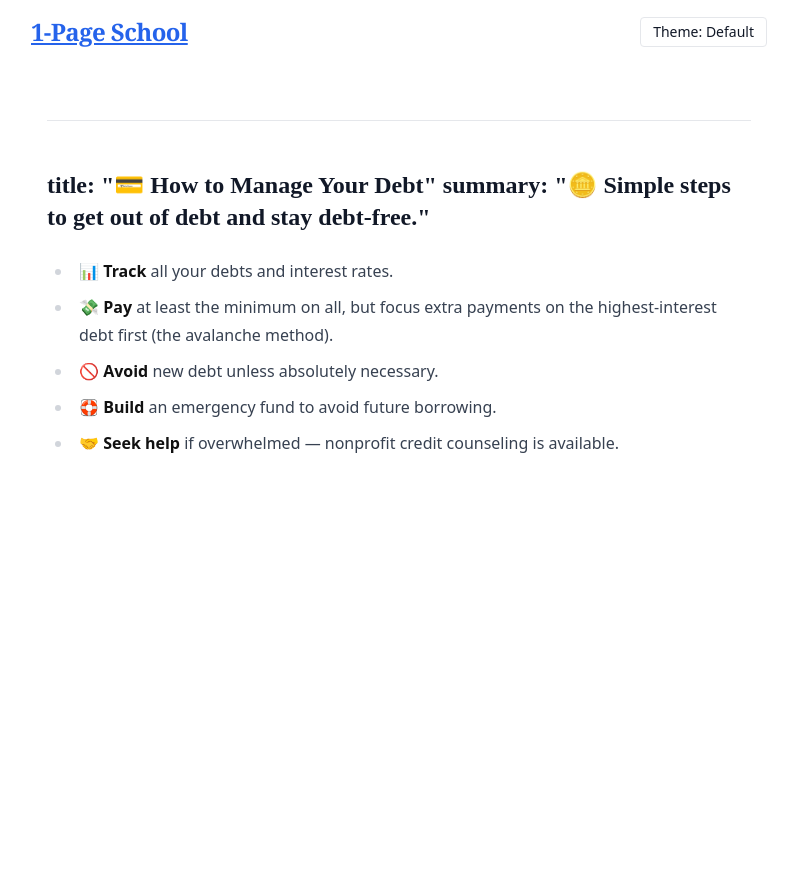
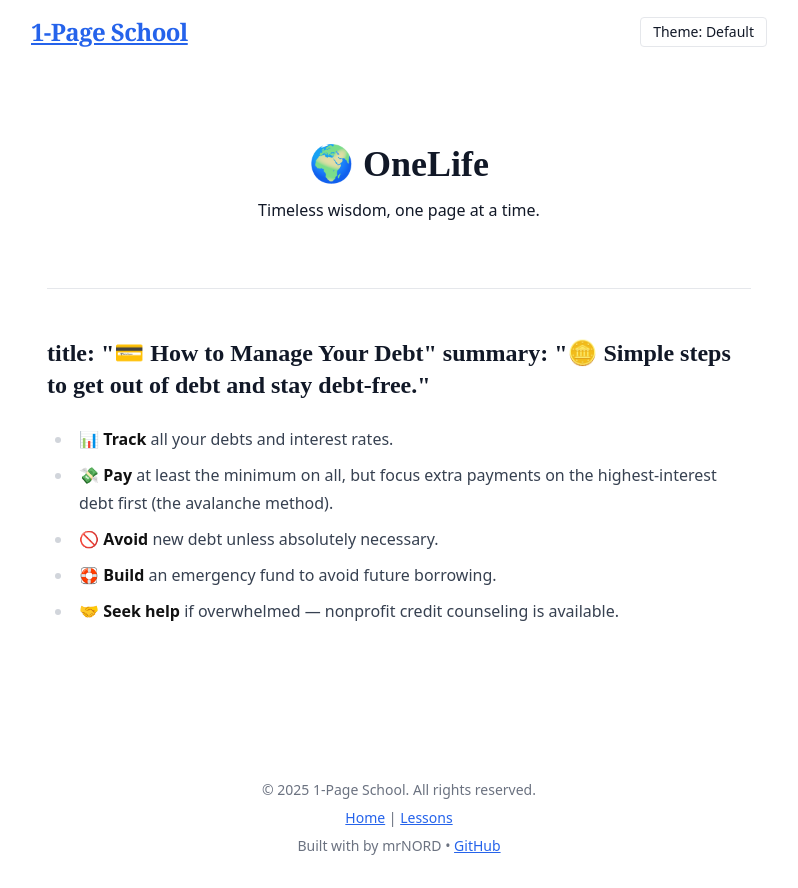
Before and after one commit to iamanvar3/1page-school, a Next.js app: page /lessons/life-skills/debt in a window 1280 px wide. Shown: the whole page, without its empty margins (241-1039 px from the left). Before the commit the page ends 800 px from the top, so only its background shows below. Built offline with nearby package versions, Linux system fonts and the light colour scheme.

Commit message:
Update MDXLayout.tsx

```diff
--- a/components/MDXLayout.tsx
+++ b/components/MDXLayout.tsx
@@ -2,11 +2,14 @@
 'use client';
 
 import React from 'react';
+import SiteLayout from './SiteLayout'; // or './Layout' if not renamed
 
 export default function MDXLayout({ children }: { children: React.ReactNode }) {
   return (
-    <article className="prose dark:prose-invert prose-blue max-w-3xl mx-auto px-4 py-8">
-      {children}
-    </article>
+    <SiteLayout>
+      <article className="prose dark:prose-invert prose-blue max-w-3xl mx-auto px-4 py-8">
+        {children}
+      </article>
+    </SiteLayout>
   );
 }
```
